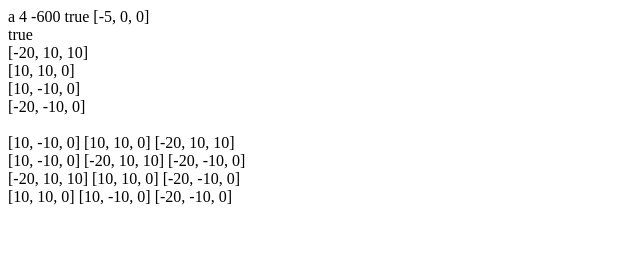
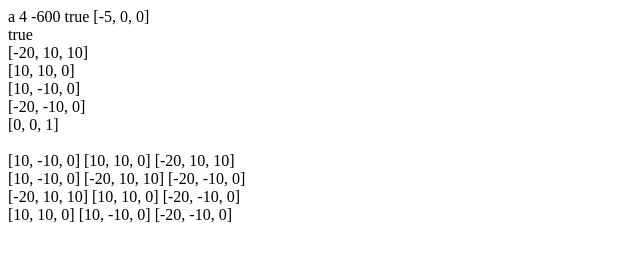
Before and after one commit to timknip/cgjs, a plain HTML site: page index.html in a window 1280 px wide. Shown: the whole page, without its empty margins (0-640 px from the left). Drawn offline with Linux system fonts and the light colour scheme.

Commit message:
updated README

```diff
--- a/index.html
+++ b/index.html
@@ -34,6 +34,8 @@
 					alert(e);
 				}
 
+				list.push(new Vertex(0, 0, 1));
+
 				var v = list.head;
 				do {
 					e.innerHTML += "<br/>" + v.toString();
```
Also changed, not shown: 1 other file.
